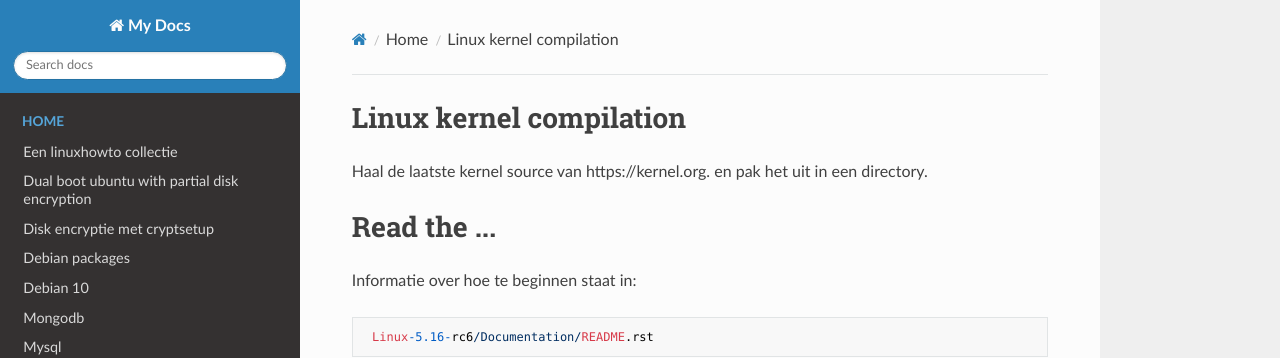
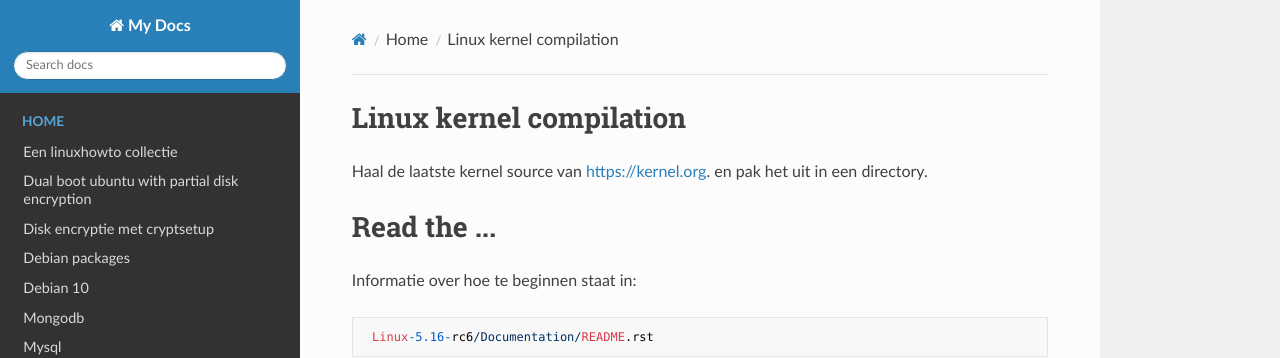
Before and after one commit to MatthewBuchananAstley/linuxhowto, an MkDocs documentation site: the page built from docs/linux_kernel_compilation.md, in a window 1280 px wide and 1320 px high. Shown: the top 358 px of the window. Built offline with MkDocs 1.6.1, drawn with Linux system fonts in a browser that asks for light colours; nearby versions of some CDN libraries; part of the change alters nothing that is shown.

```diff
--- a/docs/linux_kernel_compilation.md
+++ b/docs/linux_kernel_compilation.md
@@ -1,6 +1,6 @@
 # Linux kernel compilation
 
-Haal de laatste kernel source van https://kernel.org.
+Haal de laatste kernel source van <a href="https://kernel.org">https://kernel.org</a>.
 en pak het uit in een directory.
 
 #
```
